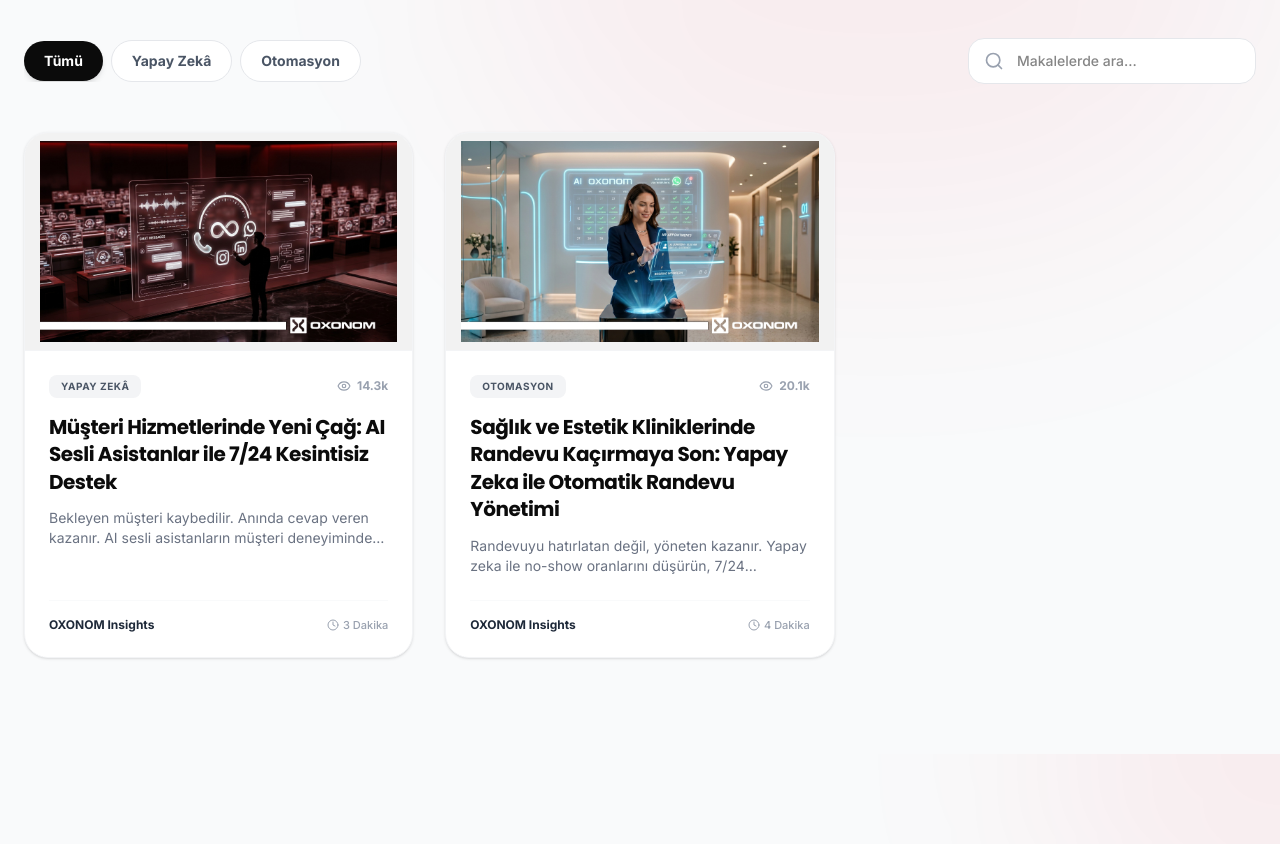
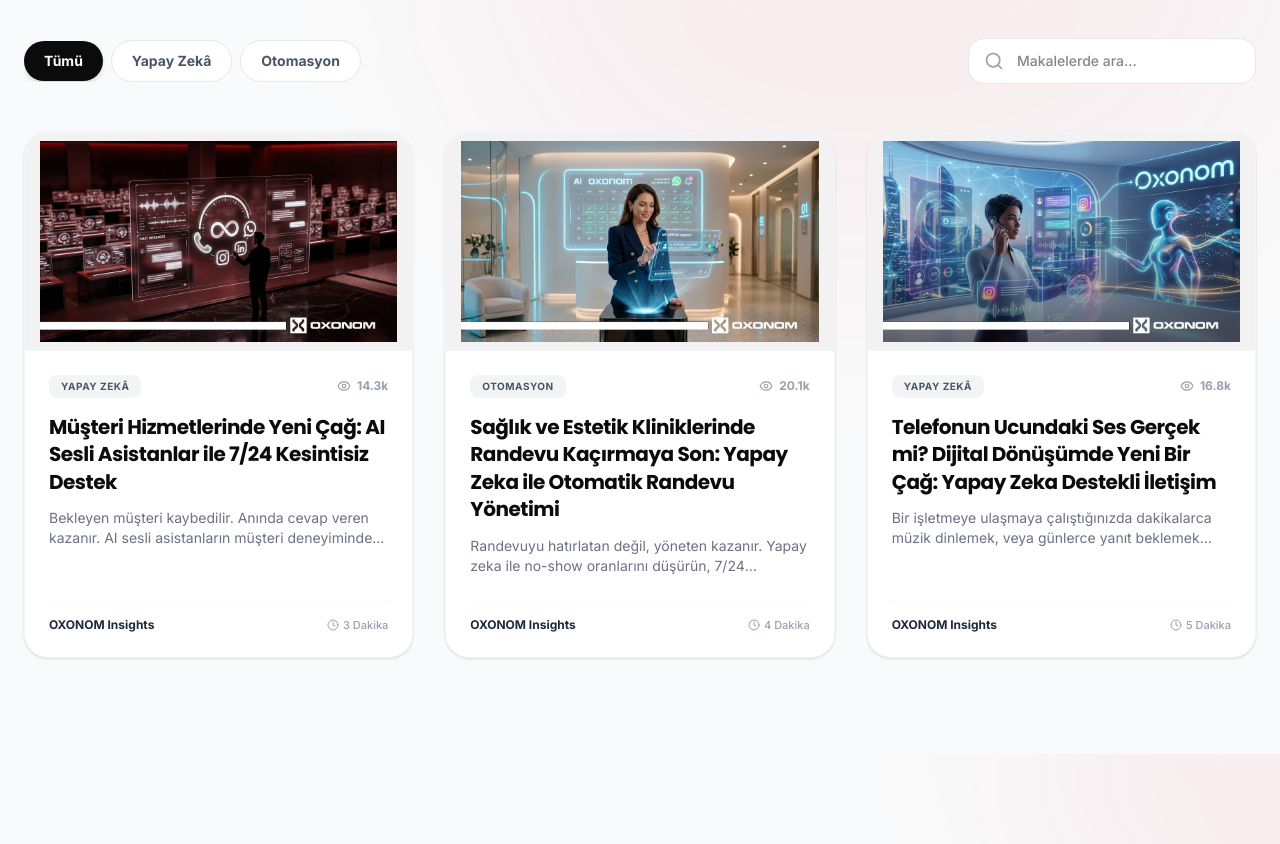
Before and after one commit to oxobee/oxonom_official, a React (Vite) app: page /blog in a window 1280 px wide. Shown: the part 360-1204 px from the top of the page. Built offline with nearby package versions, Linux system fonts and the light colour scheme.

Commit message:
content: add third blog post focusing on AI communication and digital transformation

```diff
--- a/src/constants.ts
+++ b/src/constants.ts
@@ -841,5 +841,89 @@ export const blogPosts: Array<{
     },
     image: "/blog/randevu-kacirmaya-son.jpg",
     date: "19 Nisan 2026"
+  },
+  {
+    id: "3",
+    slug: "ai-destekli-iletisim",
+    categorySlug: "ai-automation",
+    title: "Telefonun Ucundaki Ses Gerçek mi? Dijital Dönüşümde Yeni Bir Çağ: Yapay Zeka Destekli İletişim",
+    summary: "Bir işletmeye ulaşmaya çalıştığınızda dakikalarca müzik dinlemek, veya günlerce yanıt beklemek ciddi bir prestij kaybı. Peki teknoloji bu düğümü nasıl çözüyor?",
+    content: `
+      <p class="text-xl font-medium text-dark leading-relaxed mb-8"><strong>Günümüzde zaman, sahip olduğumuz en kıymetli hazine.</strong> <br/>Bir işletmeye ulaşmaya çalıştığınızda dakikalarca müzik dinlemek, "lütfen bekleyiniz" anonslarıyla karşılaşmak veya Instagram üzerinden sorduğunuz bir soruya günler sonra yanıt almak artık sadece bir "iletişim kazası" değil, ciddi bir prestij kaybı.</p>
+
+      <p>Peki, teknoloji bu düğümü nasıl çözüyor? Karşımızda sadece bir yazılım değil, adeta <strong>dijital bir çalışma arkadaşı</strong> var.</p>
+
+      <hr class="my-10 border-gray-100" />
+
+      <h3 class="text-2xl font-bold text-dark mt-8 mb-4">Geleneksel Yöntemlerin Sonu: "Yapay Zeka Çağrı Merkezi" Nedir?</h3>
+      <p>Pek çok işletme sahibi için yapay zeka çağrı merkezi kavramı hala biraz gizemli gelebilir. Eskiden "telesekreter" dediğimiz, basmakalıp cümleler kuran ve bizi tuşlamalara hapseden sistemler artık tarih oluyor. <a href="/" class="text-brand font-bold hover:underline">Oxonom</a> gibi platformların sunduğu <a href="/ses-paketleri" class="text-brand font-bold hover:underline">yeni nesil ses sistemleri</a>, artık insan sesini ayırt edilemeyecek kadar doğal bir tınıyla taklit edebiliyor.</p>
+
+      <div class="bg-gray-50 p-6 rounded-2xl my-6 border border-gray-100">
+        <p class="text-gray-600 font-medium m-0">İnsanlar internette genellikle "sesli robot" veya "otomatik arama sistemleri" şeklinde aramalar yapsa da, aslında aradıkları şey; <strong>müşteriyi anlayan, onun duygusuna göre tepki veren ve sorununu saniyeler içinde çözen bir asistan.</strong> Bu teknoloji sayesinde, bir klinik randevu oluştururken veya bir kargo durumunu sorgularken karşınızda sizi sabırla dinleyen bir zeka buluyorsunuz.</p>
+      </div>
+
+      <h3 class="text-2xl font-bold text-dark mt-10 mb-4">Sosyal Medyada Kesintisiz Varlık: Instagram Mesaj Botu mu, Dijital Asistan mı?</h3>
+      <p>Sosyal medya artık sadece fotoğraf paylaşılan bir mecra değil, devasa bir pazar yeri. Bir kullanıcı gece saat 03:00’te ürününüz hakkında soru sorduğunda, o an cevap alamazsa muhtemelen bir başka sayfaya yönelecektir. İşte tam bu noktada halk arasında "instagram mesaj botu" olarak bilinen, ancak teknik olarak çok daha karmaşık bir yapay zeka modeline sahip olan sistemler devreye giriyor.</p>
+
+      <blockquote class="border-l-4 border-brand pl-6 text-dark font-display font-medium italic my-8 py-2 text-xl bg-gradient-to-r from-brand/5 to-transparent rounded-r-2xl">
+        Bu sistemler sadece "Fiyat nedir?" sorusuna otomatik cevap vermiyor; potansiyel müşteriyi analiz ediyor, sanki markanın en bilgili satış temsilcisiymiş gibi samimi bir diyalog kuruyor.
+      </blockquote>
+
+      <p>"DM botu" ya da "mesajlaşma yapay zekası" gibi basit terimlerin ötesinde, <a href="/mesajlasma-paketleri" class="text-brand font-bold hover:underline">mesajlaşma asistanı araçları</a> işletmelerin kaçırdığı satış fırsatlarını kazanca dönüştüren birer makineye dönüşüyor.</p>
+
+      <hr class="my-10 border-gray-100" />
+
+      <h3 class="text-2xl font-bold text-dark mt-8 mb-4">Neden Herkes Yapay Zekaya Geçiyor?</h3>
+      <p>Bilgi kirliliğinin içinde işletmelerin en büyük sorusu şu: "Bu sisteme gerçekten ihtiyacım var mı?" Cevabı basit birkaç veriyle özetleyebiliriz:</p>
+
+      <div class="grid grid-cols-1 md:grid-cols-3 gap-4 my-8">
+        <div class="bg-blue-50/50 p-6 rounded-xl border border-blue-100">
+           <span class="text-3xl mb-3 block">⚡</span>
+           <h4 class="font-bold text-dark mb-2">Hız</h4>
+           <p class="text-sm text-gray-600 font-medium">Yapay zeka yorulmaz, uyumaz ve aynı anda binlerce kişiyle anında konuşabilir.</p>
+        </div>
+        <div class="bg-green-50/50 p-6 rounded-xl border border-green-100">
+           <span class="text-3xl mb-3 block">💰</span>
+           <h4 class="font-bold text-dark mb-2">Maliyet</h4>
+           <p class="text-sm text-gray-600 font-medium">Geleneksel çağrı merkezi kurmak yerine bulut tabanlı bir sistem <a href="/paketler" class="text-brand font-bold hover:underline">çok daha ekonomiktir.</a></p>
+        </div>
+        <div class="bg-purple-50/50 p-6 rounded-xl border border-purple-100">
+           <span class="text-3xl mb-3 block">🎯</span>
+           <h4 class="font-bold text-dark mb-2">Hatasızlık</h4>
+           <p class="text-sm text-gray-600 font-medium">İnsan faktörünün getirdiği dalgınlık veya unutkanlık bu sistemlerde asla yoktur.</p>
+        </div>
+      </div>
+
+      <p>Kullanıcıların "otomatik müşteri hizmetleri" veya "whatsapp yapay zeka cevaplama" gibi aramalarla ulaşmaya çalıştığı bu dünya, aslında iş süreçlerinin tamamen "akıllanması" anlamına geliyor.</p>
+
+      <h3 class="text-2xl font-bold text-dark mt-10 mb-4">Gelecek Çoktan Geldi</h3>
+      <p>Oxonom’un sunduğu altyapı gibi çözümler, yapay zekanın sadece bir "trend" değil, bir zorunluluk olduğunu kanıtlıyor. Müşteriler artık beklemek istemiyor; anlaşılmak ve hızlıca sonuca ulaşmak istiyor. Eğer bir işletme bugün "akıllı telefon asistanı" veya "otomatik yanıt sistemleri" gibi teknolojilere yatırım yapmıyorsa, dijital dünyanın gerisinde kalmaya mahkumdur.</p>
+
+      <div class="bg-dark text-white p-8 md:p-12 rounded-[2.5rem] mt-12 shadow-2xl shadow-dark/20 relative overflow-hidden">
+        <div class="absolute inset-0 bg-[url('https://www.transparenttextures.com/patterns/cubes.png')] opacity-[0.05]"></div>
+        <p class="text-xl md:text-2xl font-light leading-relaxed relative z-10 text-center italic font-display p-6">
+          "Siz de fark etmişsinizdir ki; teknoloji sadece kodlardan ibaret değil. Teknoloji, bir insanın sorununa en hızlı ve en nazik şekilde çözüm bulabilme sanatıdır. Ve görünen o ki, yapay zeka bu sanatı her geçen gün biraz daha profesyonelce icra ediyor."
+        </p>
+        <div class="mt-8 text-center relative z-10">
+          <a href="/paketler" class="inline-flex items-center gap-2 px-8 py-4 bg-brand text-white font-bold rounded-2xl hover:bg-white hover:text-dark transition-colors hover:scale-105 transform">
+            Geleceğe Adım Atın
+          </a>
+        </div>
+      </div>
+
+      <!-- SEO Hidden Tags -->
+      <div class="sr-only">
+        yapay zeka çağrı merkezi, sesli robot, otomatik arama sistemleri, instagram mesaj botu, dm botu, mesajlaşma yapay zekası, otomatik müşteri hizmetleri, whatsapp yapay zeka cevaplama, akıllı telefon asistanı, otomatik yanıt sistemleri
+      </div>
+    `,
+    category: "Yapay Zekâ",
+    readTime: "5 Dakika",
+    viewCount: 16840,
+    author: {
+      name: "OXONOM Insights",
+      avatar: "/author-avatar.png"
+    },
+    image: "/blog/yapay-zeka-destekli-iletisim.jpg",
+    date: "19 Nisan 2026"
   }
 ];
```
Also changed, not shown: public/blog/yapay-zeka-destekli-iletisim.jpg (added).
